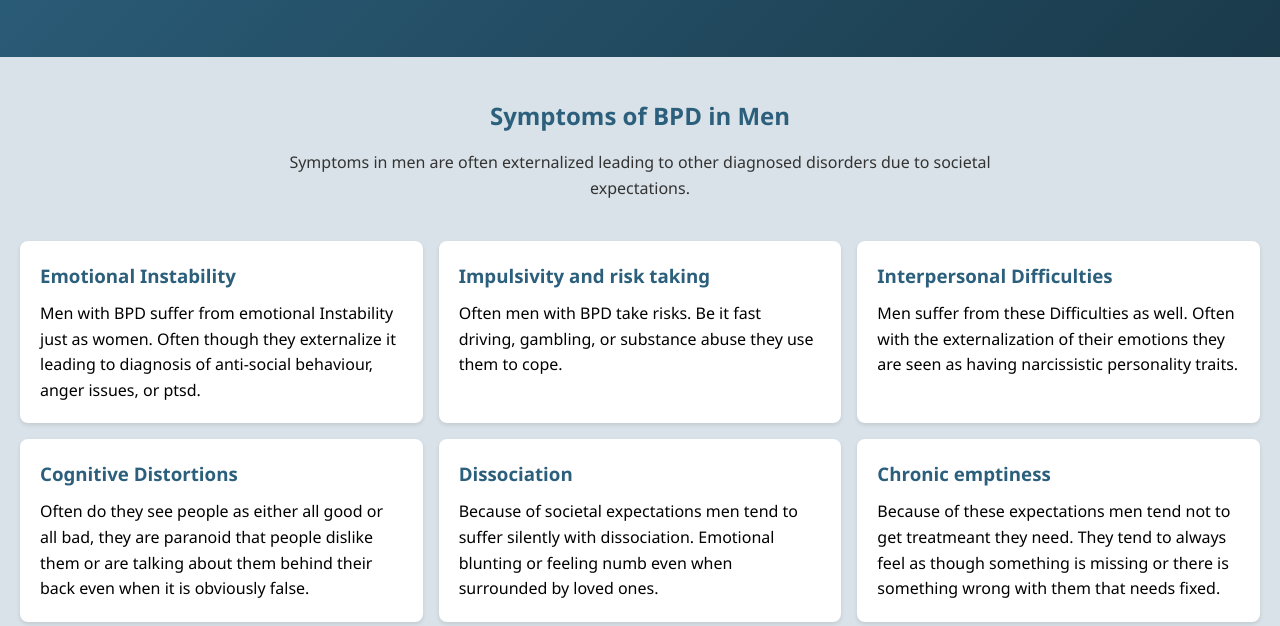
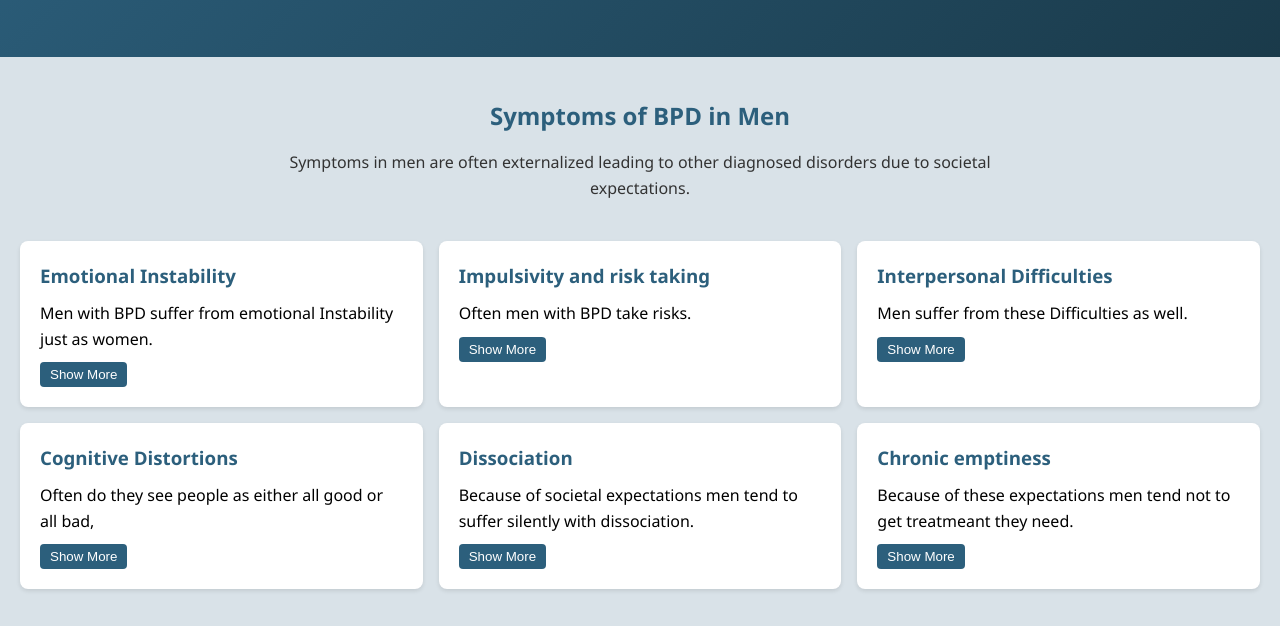
Before and after one commit to twistedenvoy-del/BPD-webpage, a plain HTML site: page index.html in a window 1280 px wide. Shown: the part 171-797 px from the top of the page. Drawn offline with Linux system fonts and the light colour scheme.

Commit message:
Update index.html

```diff
--- a/index.html
+++ b/index.html
@@ -15,29 +15,41 @@
         <h2>Symptoms of BPD in Men</h2>
         <p class="section-intro">Symptoms in men are often externalized leading to other diagnosed disorders due to societal expectations.</p>
         <div class="card-container">
-            <div class="card">
+            <div class="card" id="card1">
                 <h3>Emotional Instability</h3>
-                <p>Men with BPD suffer from emotional Instability just as women. Often though they externalize it leading to diagnosis of anti-social behaviour, anger issues, or ptsd.</p>
+                <p>Men with BPD suffer from emotional Instability just as women.</p>
+                <p class="extra-info">Often though they externalize it leading to diagnosis of anti-social behaviour, anger issues, or ptsd.</p>
+                <button class="show-more-btn">Show More</button>
             </div>
             <div class="card">
                 <h3>Impulsivity and risk taking</h3>
-                <p>Often men with BPD take risks. Be it fast driving, gambling, or substance abuse they use them to cope.</p>
+                <p>Often men with BPD take risks.</p>
+                <p class="extra-info">Be it fast driving, gambling, or substance abuse they use them to cope.</p>
+                <button class="show-more-btn">Show More</button>
             </div>
             <div class="card">
                 <h3>Interpersonal Difficulties</h3>
-                <p>Men suffer from these Difficulties as well. Often with the externalization of their emotions they are seen as having narcissistic personality traits.</p>
+                <p>Men suffer from these Difficulties as well.</p>
+                <p class="extra-info">Often with the externalization of their emotions they are seen as having narcissistic personality traits.</p>
+                <button class="show-more-btn">Show More</button>
             </div>
             <div class="card">
                 <h3>Cognitive Distortions</h3>
-                <p>Often do they see people as either all good or all bad, they are paranoid that people dislike them or are talking about them behind their back even when it is obviously false.</p>
+                <p>Often do they see people as either all good or all bad,</p>
+                <p class="extra-info">they are paranoid that people dislike them or are talking about them behind their back even when it is obviously false.</p>
+                <button class="show-more-btn">Show More</button>
             </div>
             <div class="card">
                 <h3>Dissociation</h3>
-                <p>Because of societal expectations men tend to suffer silently with dissociation. Emotional blunting or feeling numb even when surrounded by loved ones.</p>
+                <p>Because of societal expectations men tend to suffer silently with dissociation.</p>
+                <p class="extra-info">Emotional blunting or feeling numb even when surrounded by loved ones.</p>
+                <button class="show-more-btn">Show More</button>
             </div>
             <div class="card">
                 <h3>Chronic emptiness</h3>
-                <p>Because of these expectations men tend not to get treatmeant they need. They tend to always feel as though something is missing or there is something wrong with them that needs fixed.</p>
+                <p>Because of these expectations men tend not to get treatmeant they need.</p>
+                <p class="extra-info">They tend to always feel as though something is missing or there is something wrong with them that needs fixed.</p>
+                <button class="show-more-btn">Show More</button>
             </div>
         </div>
     </section>
```
